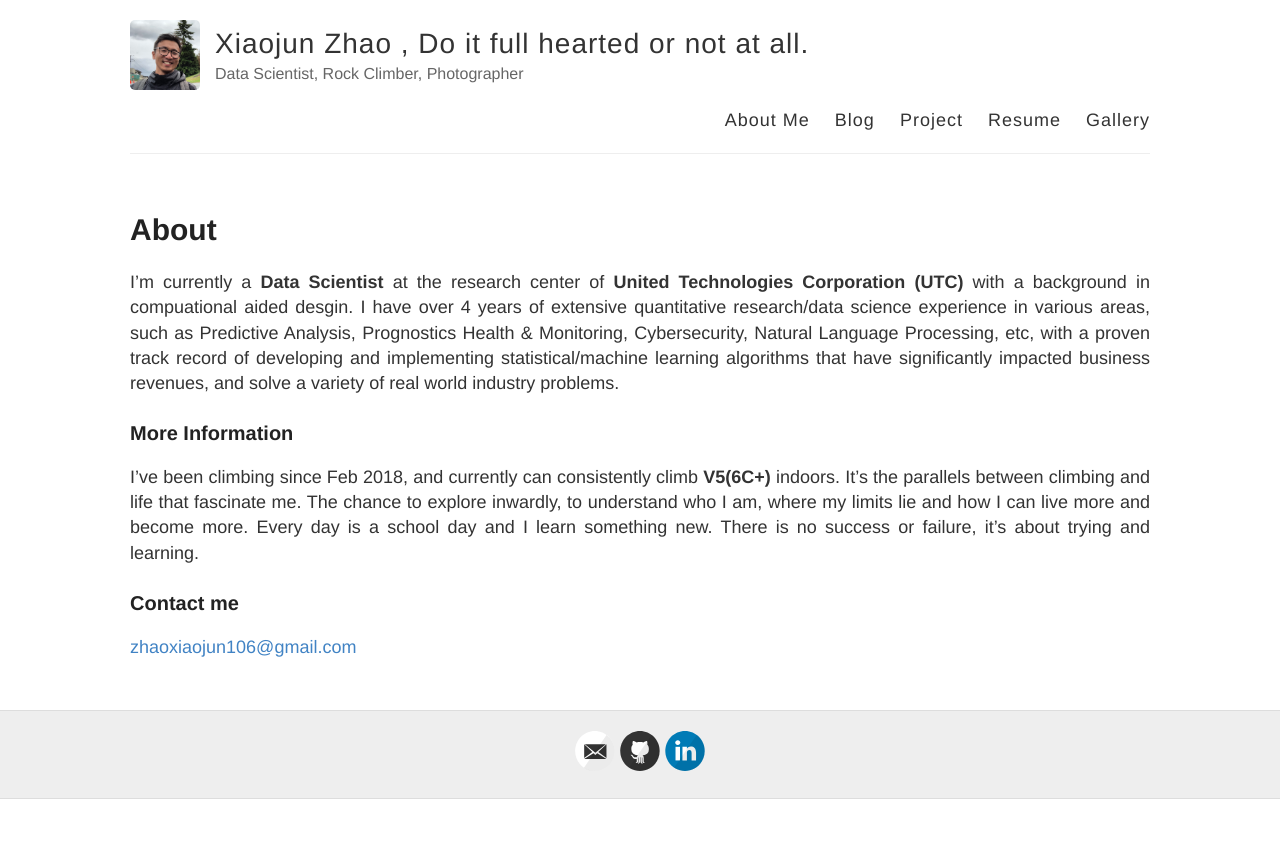
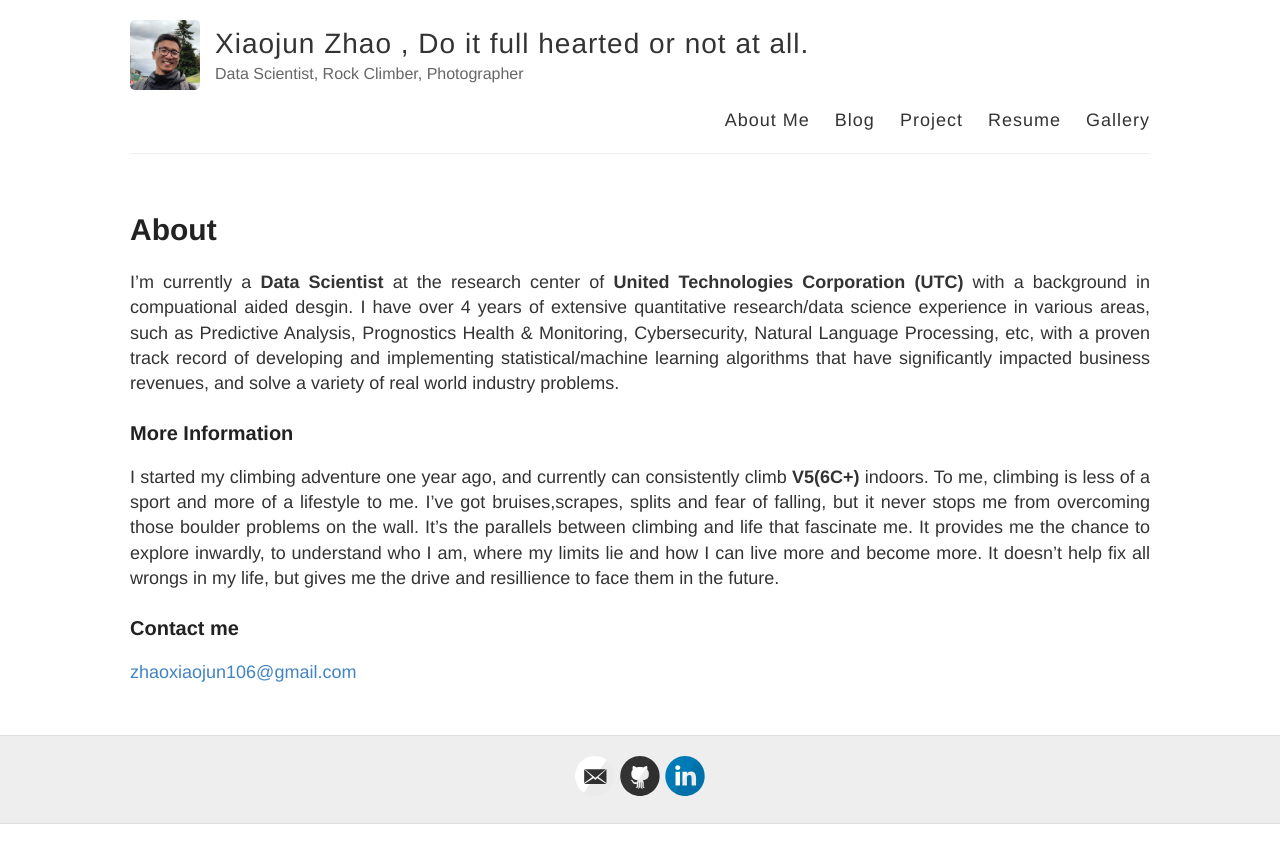
Before and after one commit to xiaojunzhao/xiaojunzhao.github.io, a Jekyll site: the page built from about.md, in a window 1280 px wide. Shown: the top 863 px of the page. Built offline with Jekyll 4.4.1, drawn with Linux system fonts in a browser that asks for light colours.

Commit message:
Update about.md

```diff
--- a/about.md
+++ b/about.md
@@ -9,8 +9,8 @@ I'm currently a **Data Scientist** at the research center of **United Technologi
 ### More Information
 
 
-I've been climbing since Feb 2018, and currently can consistently climb **V5(6C+)** indoors.
-It’s the parallels between climbing and life that fascinate me. The chance to explore inwardly, to understand who I am, where my limits lie and how I can live more and become more. Every day is a school day and I learn something new. There is no success or failure, it’s about trying and learning.
+I started my climbing adventure one year ago, and currently can consistently climb **V5(6C+)** indoors. To me, climbing is less of a sport and more of a lifestyle to me. I've got bruises,scrapes, splits and fear of falling, but it never stops me from overcoming those boulder problems on the wall.  It’s the parallels between climbing and life that fascinate me. It provides me the chance to explore inwardly, to understand who I am, where my limits lie and how I can live more and become more. It doesn't help fix all wrongs in my life, but gives me the drive and resillience to face them in the future.
+
 
 
 ### Contact me
```
